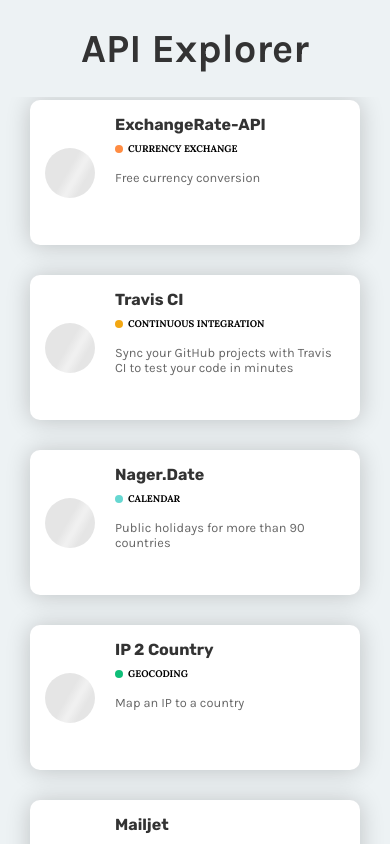
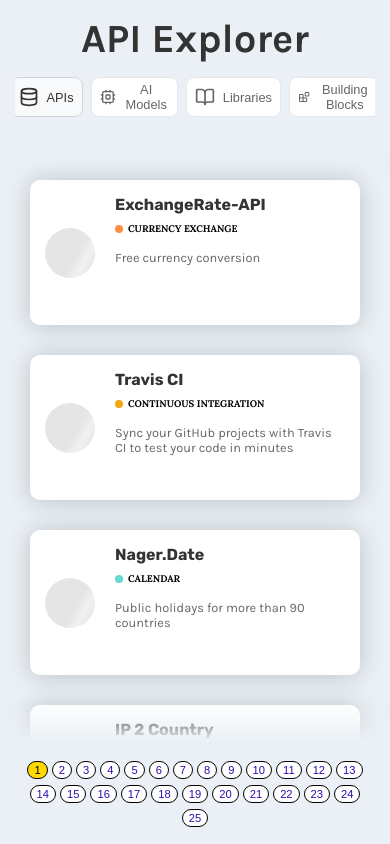
Before and after one commit to Damigum/APIexplorer, a React (Create React App) app: page / in a window 390 px wide. Shown: the top 844 px of the page. Built offline with nearby package versions, Linux system fonts and the light colour scheme.

Commit message:
css updates mainly

```diff
--- a/src/App.css
+++ b/src/App.css
@@ -4,7 +4,7 @@
 @import url("https://fonts.googleapis.com/css2?family=Karla:ital,wght@0,200..800;1,200..800&family=Lora:ital,wght@0,400..700;1,400..700&family=Manrope:wght@200..800&family=Outfit:wght@100..900&family=Rubik:ital,wght@0,300..900;1,300..900&display=swap");
 
 body {
-  background-color: #edf2f4;
+  background-color: #eaf0f5;
   margin: 0;
   padding: 0;
   overflow-y: auto;
@@ -13,19 +13,35 @@
 .App {
   max-width: 100%;
   padding: 20px;
-  padding-top: 100px;
+  padding-top: 140px;
+  padding-bottom: 10px;
   font-family: 'Karla', sans-serif;
+  position: relative;
 }
 
-/* New sticky header container */
+/* Header container with tabs */
 .header-container {
   position: fixed;
   top: 0;
   left: 0;
   right: 0;
-  background-color: #edf2f4;
+  background-color: #eaf0f5;
   padding: 25px;
   z-index: 1000;
+  display: flex;
+  flex-direction: column;
+  gap: 15px;
+}
+
+.header-container::after {
+  content: '';
+  position: absolute;
+  bottom: -40px;
+  left: 0;
+  right: 0;
+  height: 40px;
+  background: linear-gradient(to bottom, #eaf0f5, transparent);
+  pointer-events: none;
 }
 
 h1 {
@@ -36,25 +52,69 @@
   font-size: 2.5em;
 }
 
+/* Tab styles */
+.tab-container {
+  display: flex;
+  justify-content: center;
+  gap: 16px;
+  padding: 0 20px;
+}
+
+.tab {
+  display: flex;
+  align-items: center;
+  gap: 8px;
+  padding: 8px 16px;
+  border-radius: 8px;
+  cursor: pointer;
+  transition: all 0.2s ease;
+  background: white;
+  border: 1px solid #e5e7eb;
+  color: #666;
+  font-weight: 500;
+}
+
+.tab:hover {
+  background: #f8f9fa;
+}
+
+.tab.active {
+  background: #f8f9fa;
+  border-color: #d1d5db;
+  color: #333;
+}
+
+.tab svg {
+  width: 20px;
+  height: 20px;
+}
+
 .main-container {
   display: flex;
   transition: all 0.3s ease;
   position: relative;
+  padding-top: 20px;
+  min-height: calc(100vh - 220px);
+  --node-window-width: 0;
+}
+
+.main-container.expanded {
+  --node-window-width: 50%;
 }
 
 .api-list-container {
   width: 100%;
   transition: width 0.3s ease;
+  padding-bottom: 60px;
 }
 
-/* Node window styles */
 .node-window {
   width: 25%;
-  height: calc(100vh - 140px);
+  height: calc(100vh - 180px);
   transition: all 0.3s ease;
   position: fixed;
   right: 0;
-  top: 5;
+  top: 140px;
   background-color: #f5f5f5;
   opacity: 0;
   overflow: hidden;
@@ -78,82 +138,13 @@
   width: 50%;
 }
 
-.ai-interface-wrapper {
-  position: absolute;
-  top: 0;
-  right: 0;
-  bottom: 0;
-  width: 100%;
-  z-index: 100;
-  display: flex;
-  flex-direction: column;
-  pointer-events: none;
-}
-
-.ai-interface-toggle {
-  position: absolute;
-  top: 10px;
-  right: 10px;
-  z-index: 11;
-  pointer-events: auto;
-}
-
-.ai-interface {
-  position: absolute;
-  bottom: 20px;
-  right: 20px;
-  width: 300px;
-  background-color: white;
-  border: 1px solid #ccc;
-  border-radius: 5px;
-  padding: 10px;
-  box-shadow: 0 2px 10px rgba(0, 0, 0, 0.1);
-  z-index: 11;
-  pointer-events: auto;
-}
-
-.ai-interface h3 {
-  margin-top: 0;
-  margin-bottom: 10px;
-}
-
-.ai-interface textarea {
-  width: 100%;
-  height: 100px;
-  margin-bottom: 10px;
-  padding: 5px;
-  resize: vertical;
-  border: 1px solid #ccc;
-  border-radius: 3px;
-}
-
-.ai-interface button {
-  display: block;
-  width: 100%;
-  padding: 8px;
-  background-color: #2d302d;
-  color: white;
-  border: none;
-  border-radius: 3px;
-  cursor: pointer;
-}
-
-.ai-interface button:hover {
-  background-color: #45a049;
-}
-
-.ai-interface button:disabled {
-  background-color: #cccccc;
-  cursor: not-allowed;
-}
-
 .api-list {
   display: grid;
   grid-template-columns: repeat(3, 1fr);
   gap: 30px;
   justify-content: center;
   max-width: 900px;
-  margin: 0 auto;
+  margin: 20px auto 0;
 }
 
 .api-card {
@@ -246,6 +237,29 @@
   background-color: var(--category-color);
 }
 
+/* Pagination styles */
+nav {
+  position: fixed;
+  bottom: 0;
+  left: 0;
+  right: 0;
+  background-color: #eaf0f5;
+  padding: 20px;
+  z-index: 1000;
+}
+
+nav::before {
+  content: '';
+  position: absolute;
+  top: -40px;
+  left: 0;
+  right: var(--node-window-width, 0);
+  height: 40px;
+  background: linear-gradient(to bottom, transparent, #eaf0f5);
+  pointer-events: none;
+  transition: right 0.3s ease;
+}
+
 .pagination {
   display: flex;
   justify-content: center;
@@ -253,7 +267,7 @@
   flex-wrap: wrap;
   list-style-type: none;
   padding: 0;
-  margin-top: 20px;
+  margin: 0;
   max-width: 900px;
   margin-left: auto;
   margin-right: auto;
@@ -312,6 +326,46 @@
   -webkit-box-orient: vertical;
 }
 
+/* AI Interface styles */
+.ai-interface-wrapper {
+  position: absolute;
+  top: 0;
+  right: 0;
+  bottom: 0;
+  width: 100%;
+  z-index: 100;
+  display: flex;
+  flex-direction: column;
+  pointer-events: none;
+}
+
+.ai-interface {
+  position: absolute;
+  bottom: 20px;
+  right: 20px;
+  width: 300px;
+  background-color: white;
+  border: 1px solid #ccc;
+  border-radius: 5px;
+  padding: 10px;
+  box-shadow: 0 2px 10px rgba(0, 0, 0, 0.1);
+  z-index: 11;
+  pointer-events: auto;
+}
+
+.ai-interface h3 {
+  margin-top: 0;
+  margin-bottom: 10px;
+}
+
+.ai-response {
+  margin-top: 15px;
+  border-top: 1px solid #eee;
+  padding-top: 10px;
+  max-height: 200px;
+  overflow-y: auto;
+}
+
 .overlay {
   position: absolute;
   top: 0;
@@ -333,35 +387,18 @@
   }
 }
 
-.react-flow {
-  width: 100%;
-  height: 100%;
-}
+/* Media Queries */
+@media screen and (max-width: 1024px) {
+  .tab-container {
+    overflow-x: auto;
+    padding: 0 10px;
+  }
 
-.react-flow__renderer {
-  width: 100%;
-  height: 100%;
-}
+  .tab {
+    padding: 6px 12px;
+    font-size: 0.9em;
+  }
 
-.react-flow__background {
-  background-color: #f3f8fa;
-}
-
-.ai-response {
-  margin-top: 15px;
-  border-top: 1px solid #eee;
-  padding-top: 10px;
-  max-height: 200px;
-  overflow-y: auto;
-}
-
-.ai-response h4 {
-  margin-top: 0;
-  margin-bottom: 5px;
-}
-
-/* Responsive Design */
-@media screen and (max-width: 1024px) {
   .node-window {
     height: calc(100vh - 120px);
     width: 35%;
@@ -369,6 +406,10 @@
 
   .node-window.expanded {
     width: 60%;
+  }
+
+  .main-container.expanded {
+    --node-window-width: 60%;
   }
 
   .main-container.expanded .api-list-container {
@@ -385,6 +426,23 @@
 }
 
 @media screen and (max-width: 768px) {
+  .App {
+    padding-bottom: 100px;
+  }
+
+  .header-container {
+    padding: 15px;
+  }
+
+  .tab-container {
+    gap: 8px;
+  }
+
+  .tab {
+    padding: 4px 8px;
+    font-size: 0.8em;
+  }
+
   .node-window {
     height: calc(100vh - 100px);
     width: 100%;
@@ -405,6 +463,10 @@
   .node-window.expanded {
     height: calc(100vh - 80px);
     width: 100%;
+  }
+
+  .main-container.expanded {
+    --node-window-width: 0;
   }
 
   .main-container.expanded .api-list-container {
@@ -431,6 +493,15 @@
     right: 10px;
     left: 10px;
   }
+
+  nav {
+    padding: 15px;
+  }
+
+  .pagination button {
+    padding: 2px 6px;
+    font-size: 0.7em;
+  }
 }
 
 @media screen and (max-height: 600px) {
@@ -440,6 +511,17 @@
 
   .node-window.expanded {
     height: calc(100vh - 60px);
+  }
+}
+
+@media screen and (max-width: 480px) {
+  .App {
+    padding-bottom: 120px;
+  }
+
+  .pagination {
+    max-width: 100%;
+    padding: 0 10px;
   }
 }
 
@@ -455,6 +537,10 @@
     width: 60%;
   }
 
+  .main-container.expanded {
+    --node-window-width: 60%;
+  }
+
   .main-container.expanded .api-list-container {
     width: 40%;
     margin-bottom: 0;
--- a/src/App.js
+++ b/src/App.js
@@ -2,6 +2,7 @@
 import { ReactFlowProvider } from 'react-flow-renderer';
 import { DndProvider } from 'react-dnd';
 import { HTML5Backend } from 'react-dnd-html5-backend';
+import { Database, Cpu, BookOpen, Blocks } from 'lucide-react';
 import ApiList from './components/ApiList';
 import Pagination from './components/Pagination';
 import NodeWindow from './components/NodeWindow';
@@ -20,6 +21,7 @@
 };
 
 function App() {
+  const [activeTab, setActiveTab] = useState('apis');
   const [currentPage, setCurrentPage] = useState(1);
   const [apisPerPage] = useState(30);
   const [randomizedApis, setRandomizedApis] = useState([]);
@@ -102,11 +104,41 @@
 
   return (
     <DndProvider backend={HTML5Backend}>
-    <div className="App">
-      <div className="header-container">
-        <h1>API Explorer</h1>
-      </div>
-      <div className={`main-container ${isNodeWindowExpanded ? 'expanded' : ''}`}>
+      <div className="App">
+        <div className="header-container">
+          <h1>API Explorer</h1>
+          <div className="tab-container">
+            <button
+              onClick={() => setActiveTab('apis')}
+              className={`tab ${activeTab === 'apis' ? 'active' : ''}`}
+            >
+              <Database size={20} />
+              <span>APIs</span>
+            </button>
+            <button
+              onClick={() => setActiveTab('aiModels')}
+              className={`tab ${activeTab === 'aiModels' ? 'active' : ''}`}
+            >
+              <Cpu size={20} />
+              <span>AI Models</span>
+            </button>
+            <button
+              onClick={() => setActiveTab('libraries')}
+              className={`tab ${activeTab === 'libraries' ? 'active' : ''}`}
+            >
+              <BookOpen size={20} />
+              <span>Libraries</span>
+            </button>
+            <button
+              onClick={() => setActiveTab('buildingBlocks')}
+              className={`tab ${activeTab === 'buildingBlocks' ? 'active' : ''}`}
+            >
+              <Blocks size={20} />
+              <span>Building Blocks</span>
+            </button>
+          </div>
+        </div>
+        <div className={`main-container ${isNodeWindowExpanded ? 'expanded' : ''}`}>
           <div className="api-list-container">
             <ApiList
               apis={currentApis}
--- a/src/components/NodeWindow.js
+++ b/src/components/NodeWindow.js
@@ -1,4 +1,5 @@
-import React, { useRef, useEffect, useState } from 'react';
+// NodeWindow.js
+import React, { useRef, useEffect } from 'react';
 import ReactFlow, {
   Background,
   Controls,
@@ -31,7 +32,18 @@
   isDraggingApiCard
 }) => {
   const nodeWindowRef = useRef(null);
-  const [showAiInterface, setShowAiInterface] = useState(false);
+  const [activeNodes, setActiveNodes] = React.useState([]);
+
+  useEffect(() => {
+    // Update activeNodes whenever nodes change
+    const nodeData = nodes.map(node => ({
+      name: node.data.api.Name,
+      description: node.data.api.Description,
+      category: node.data.api.Category,
+      url: node.data.api.URL
+    }));
+    setActiveNodes(nodeData);
+  }, [nodes]);
 
   useEffect(() => {
     if (nodes.length > 0 && !isExpanded) {
@@ -146,7 +158,7 @@
           </button>
         </div>
       )}
-      <div className="node-window-content" style={{ width: '100%', height: '100%' }}>
+      <div className="node-window-content" style={{ width: '100%', height: '100%', position: 'relative' }}>
         <ReactFlow
           nodes={decoratedNodes}
           edges={edges}
@@ -161,14 +173,9 @@
           <Background />
           <Controls />
         </ReactFlow>
-        {isExpanded && (
+        {isExpanded && nodes.length > 0 && (
           <div className="ai-interface-wrapper">
-            <div className="ai-interface-toggle">
-              <button onClick={() => setShowAiInterface(!showAiInterface)}>
-                {showAiInterface ? 'Hide AI Interface' : 'Show AI Interface'}
-              </button>
-            </div>
-            {showAiInterface && <AiInterface />}
+            <AiInterface activeNodes={activeNodes} />
           </div>
         )}
       </div>
```
Also changed, not shown: src/components/AiInterface.js (+34 -29 lines).
